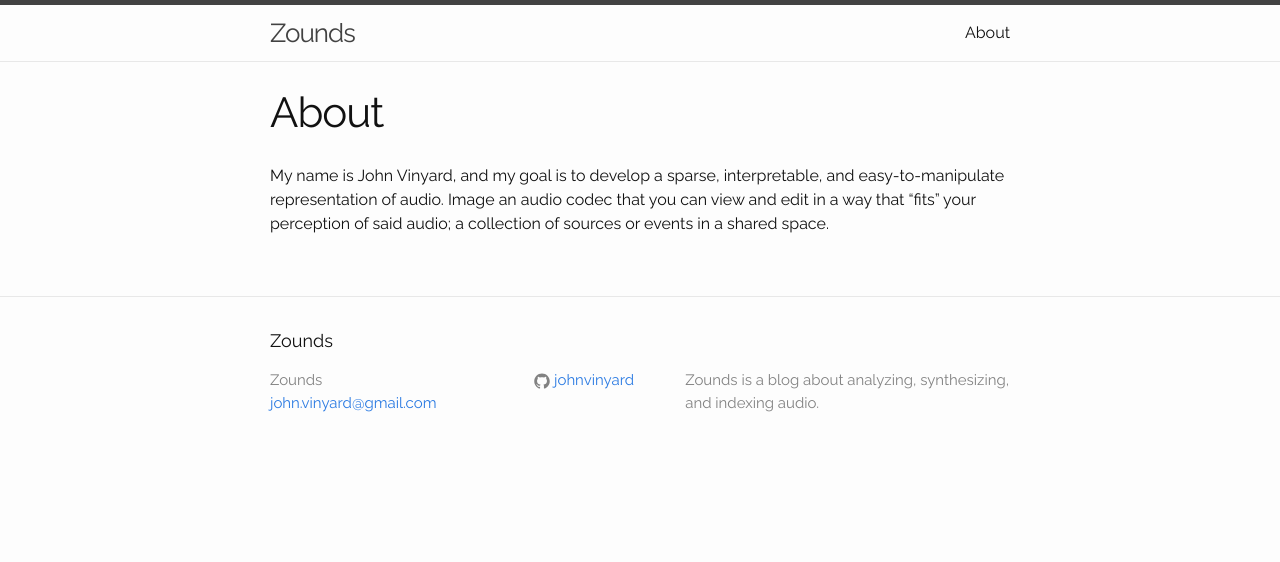
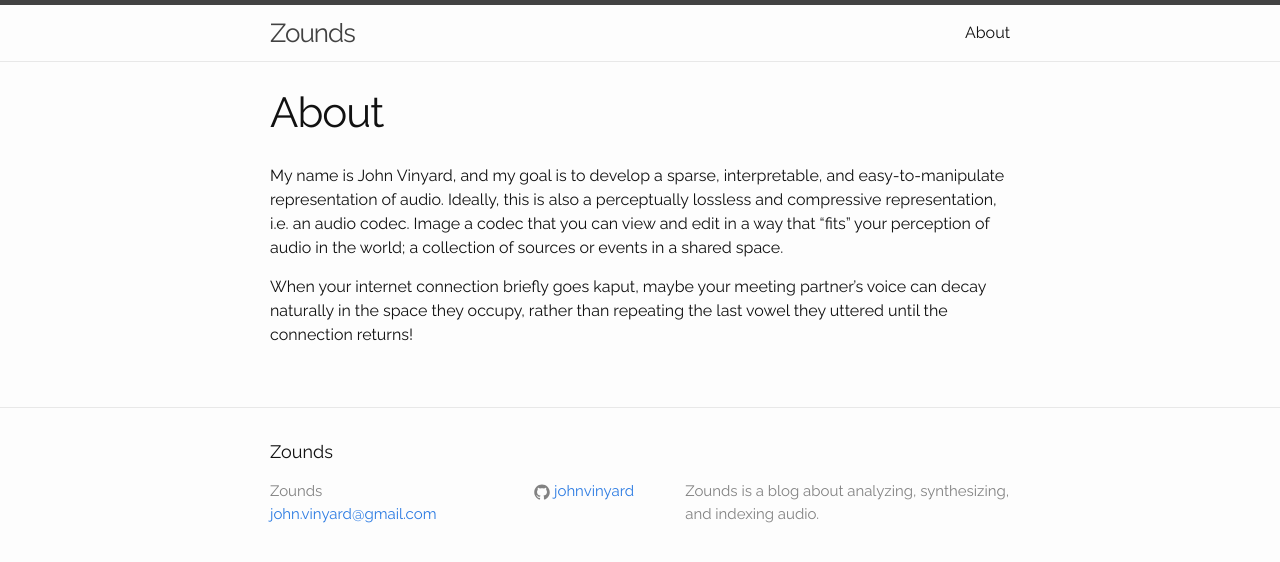
Before and after one commit to JohnVinyard/JohnVinyard.github.io, a Jekyll site: the page built from about.md, in a window 1280 px wide. Shown: the top 562 px of the page. Built offline with Jekyll 4.4.1, drawn with Linux system fonts in a browser that asks for light colours.

Commit message:
Some tweaks to the about page

```diff
--- a/about.md
+++ b/about.md
@@ -5,5 +5,9 @@ permalink: /about/
 ---
 
 My name is John Vinyard, and my goal is to develop a sparse, interpretable, and easy-to-manipulate
-representation of audio.  Image an audio codec that you can view and edit in a way that "fits" your
-perception of said audio;  a collection of sources or events in a shared space.
+representation of audio.  Ideally, this is also a perceptually lossless and compressive representation,
+i.e. an audio codec.  Image a codec that you can view and edit in a way that "fits" your
+perception of audio in the world;  a collection of sources or events in a shared space.
+
+When your internet connection briefly goes kaput, maybe your meeting partner's voice can decay naturally in the space
+they occupy, rather than repeating the last vowel they uttered until the connection returns!
```
